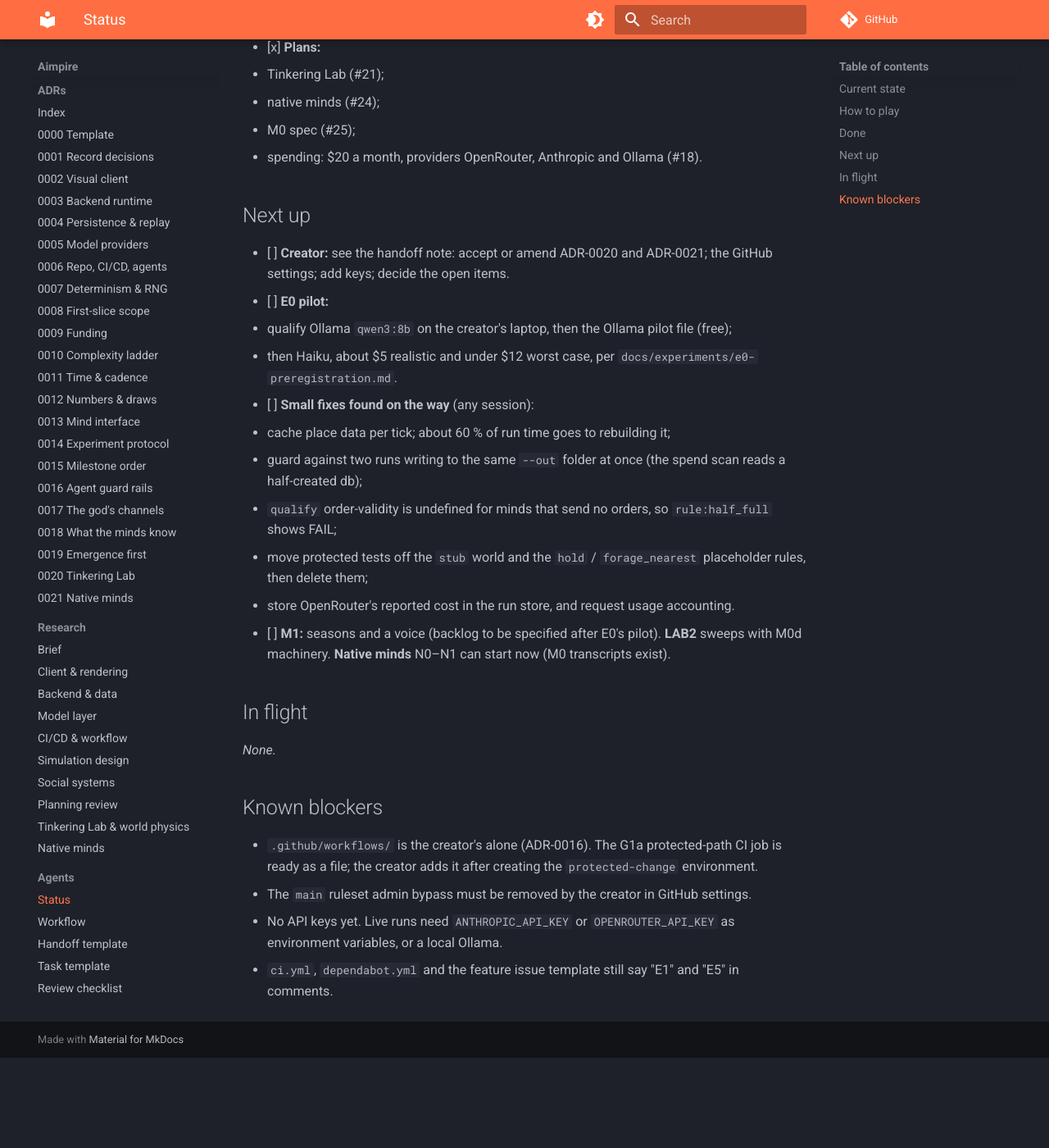
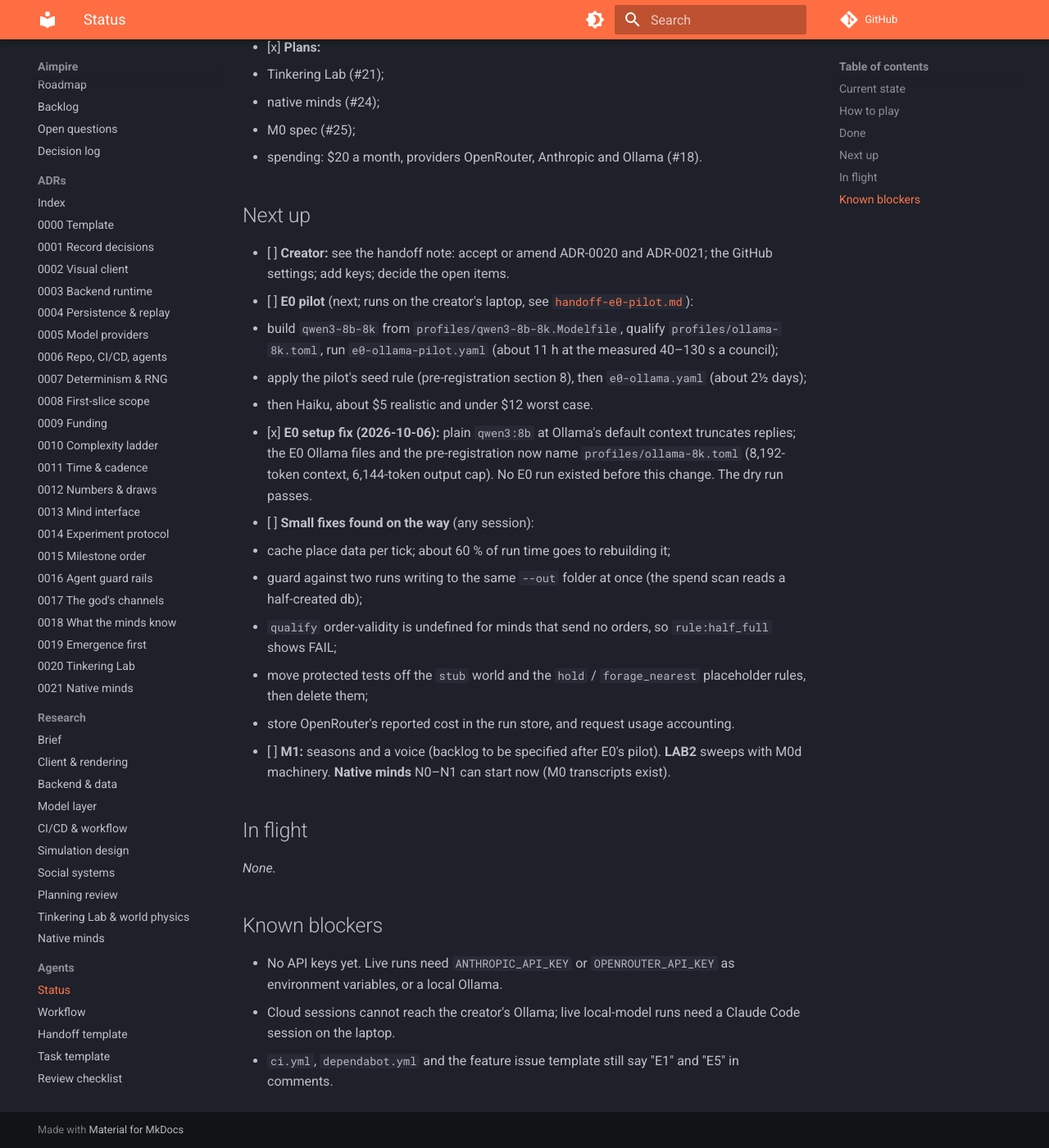
Before and after one commit to seedfourtytwo/aimpire, an MkDocs documentation site: the page built from docs/agents/STATUS.md, in a window 1280 px wide and 1400 px high, scrolled down 1671 px. Shown: the whole window at 82% size. Built offline with MkDocs 1.6.1 and Material for MkDocs 9.7.7, drawn with Linux system fonts in a browser that asks for light colours; comment, search, counter and statistics services are not loaded; before the commit the page ends 2961 px from its top, so only the background shows below that; some of the changed text lies outside the part shown.

Commit message:
chore(experiments): run E0's Ollama arm on qwen3:8b with an 8k context (#48)
Co-authored-by: chris <christopher.k@pm.me>
Co-authored-by: Claude Sonnet 5.5 <noreply@anthropic.com>

````diff
--- a/docs/agents/STATUS.md
+++ b/docs/agents/STATUS.md
@@ -3,14 +3,14 @@
 > Every agent session reads this first and updates it last.
 
 **Phase:** foundation done (F1–F6). M0 "petri dish" is built and playable with rule minds; next is running experiment E0 with real models, then M1.
-**Last updated:** 2026-10-04 by the planning session (end of day). Handoff: [`handoff-2026-10-04.md`](handoff-2026-10-04.md).
+**Last updated:** 2026-10-06 by the planning session (evening). Handoff: [`handoff-e0-pilot.md`](handoff-e0-pilot.md).
 
 ## Current state
 - **Goal:** emergence. See what civilizations, political orders and beliefs arise when the models decide for themselves (ADR-0019).
 - **Order (ADR-0015):** F1–F6, then M0 petri dish, M1 seasons and a voice, M2 two tribes, M3 generations, M4 living world, M5 knowledge, M6–M8 society. Side tracks: the **Lab** (ADR-0020) and **native minds** (ADR-0021).
-- **ADR status:** 0001–0019 accepted. **0020 (Tinkering Lab) and 0021 (native minds) are Proposed** and await the creator, though W0, LAB0 and LAB1 were built at his request.
-- **Tests:** about 470, all green; `just check` is what CI runs (about 2 minutes).
-- **Repo settings:** `main` is protected (PR required, `ci-ok` required, squash only). The admin bypass and the `protected-change` environment still need the creator (see Known blockers).
+- **ADR status:** 0001–0021 accepted (0020 and 0021 by the creator on 2026-10-06).
+- **Tests:** 478, all green; `just check` is what CI runs (about 2 minutes).
+- **Repo settings:** `main` is protected (PR required, `ci-ok` required, squash only). The G1a protected-path job is in `ci.yml`; the creator reports the admin bypass removed and the `protected-change` environment created (2026-10-06).
 
 ## How to play
 [`docs/guide/play-m0.md`](../guide/play-m0.md) has the full guide. In short:
@@ -21,7 +21,7 @@ uv run aimpire run m0 --mind rule:greedy --seed 1 --years 5 --set world.gravity=
 uv run aimpire lab twin m0 --set world.gravity=900000 --mind rule:half_full --seeds 1-3 --years 2 --out ../runs/lab
 cd .. && python3 -m http.server 8000   # then open client/replay/index.html?src=/runs/<run>/replay.json
 ```
-Minds: `rule:random|greedy|half_full|msy`, `mock`, or a profile (`profiles/ollama-example.toml`, `profiles/anthropic-haiku-4-5*.toml`, the OpenRouter template). Run `aimpire qualify <profile>` before spending money.
+Minds: `rule:random|greedy|half_full|msy`, `mock`, or a profile (`profiles/ollama-8k.toml` (E0), `profiles/ollama-example.toml`, `profiles/anthropic-haiku-4-5*.toml`, the OpenRouter template). Run `aimpire qualify <profile>` before spending money.
 
 ## Done
 - [x] **F1–F3:** bootstrap, deterministic core, ledger and invariants.
@@ -47,9 +47,11 @@ Minds: `rule:random|greedy|half_full|msy`, `mock`, or a profile (`profiles/ollam
 
 ## Next up
 - [ ] **Creator:** see the handoff note: accept or amend ADR-0020 and ADR-0021; the GitHub settings; add keys; decide the open items.
-- [ ] **E0 pilot:**
-  - qualify Ollama `qwen3:8b` on the creator's laptop, then the Ollama pilot file (free);
-  - then Haiku, about $5 realistic and under $12 worst case, per `docs/experiments/e0-preregistration.md`.
+- [ ] **E0 pilot** (next; runs on the creator's laptop, see [`handoff-e0-pilot.md`](handoff-e0-pilot.md)):
+  - build `qwen3-8b-8k` from `profiles/qwen3-8b-8k.Modelfile`, qualify `profiles/ollama-8k.toml`, run `e0-ollama-pilot.yaml` (about 11 h at the measured 40–130 s a council);
+  - apply the pilot's seed rule (pre-registration section 8), then `e0-ollama.yaml` (about 2½ days);
+  - then Haiku, about $5 realistic and under $12 worst case.
+- [x] **E0 setup fix (2026-10-06):** plain `qwen3:8b` at Ollama's default context truncates replies; the E0 Ollama files and the pre-registration now name `profiles/ollama-8k.toml` (8,192-token context, 6,144-token output cap). No E0 run existed before this change. The dry run passes.
 - [ ] **Small fixes found on the way** (any session):
   - cache place data per tick; about 60 % of run time goes to rebuilding it;
   - guard against two runs writing to the same `--out` folder at once (the spend scan reads a half-created db);
@@ -62,7 +64,6 @@ Minds: `rule:random|greedy|half_full|msy`, `mock`, or a profile (`profiles/ollam
 _None._
 
 ## Known blockers
-- `.github/workflows/` is the creator's alone (ADR-0016). The G1a protected-path CI job is ready as a file; the creator adds it after creating the `protected-change` environment.
-- The `main` ruleset admin bypass must be removed by the creator in GitHub settings.
 - No API keys yet. Live runs need `ANTHROPIC_API_KEY` or `OPENROUTER_API_KEY` as environment variables, or a local Ollama.
+- Cloud sessions cannot reach the creator's Ollama; live local-model runs need a Claude Code session on the laptop.
 - `ci.yml`, `dependabot.yml` and the feature issue template still say "E1" and "E5" in comments.
````
Also changed, not shown: docs/agents/handoff-e0-pilot.md (added, +38 -0 lines), docs/experiments/e0-preregistration.md (+1 -1 lines), 4 other files.
